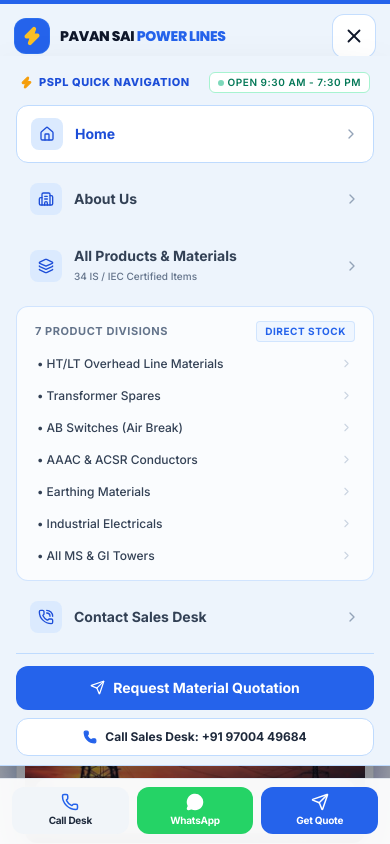
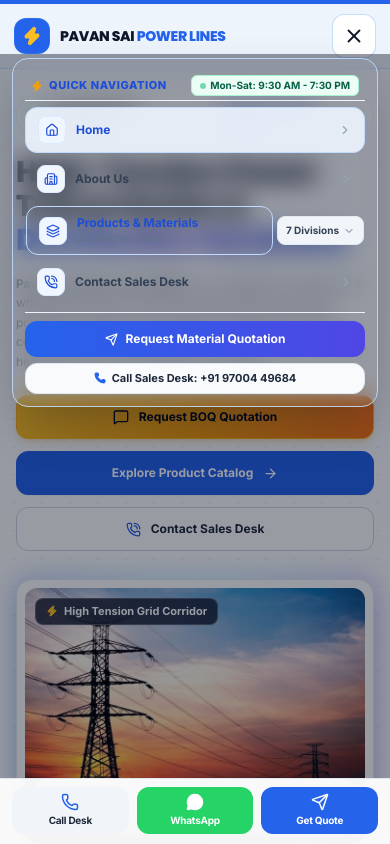
Before and after one commit to Siddharthapusala/powerlines, a React (Vite) app: page / in a window 390 px wide. Both pictures are taken after a click on the button "Toggle navigation menu". Shown: the top 844 px of the page. Built offline with nearby package versions, Linux system fonts and the light colour scheme.

Commit message:
feat: redesign mobile menu as compact floating executive card with collapsible categories

```diff
--- a/src/components/EnquiryModal.jsx
+++ b/src/components/EnquiryModal.jsx
@@ -145,7 +145,7 @@ export default function EnquiryModal({ isOpen, onClose, product = null }) {
             aria-label="Back / Close"
           >
             <ArrowLeft size={15} />
-            <span>&larr; Back</span>
+            <span>Back</span>
           </button>
 
           <div className="text-center flex-1 px-2 min-w-0">
--- a/src/components/Navbar.jsx
+++ b/src/components/Navbar.jsx
@@ -26,12 +26,14 @@ export default function Navbar() {
   const [scrolled, setScrolled] = useState(false);
   const [isQuoteModalOpen, setIsQuoteModalOpen] = useState(false);
   const [productsDropdown, setProductsDropdown] = useState(false);
+  const [isDivisionsOpen, setIsDivisionsOpen] = useState(false);
   const location = useLocation();
 
   // Close mobile menu on route change
   useEffect(() => {
     setIsOpen(false);
     setProductsDropdown(false);
+    setIsDivisionsOpen(false);
   }, [location]);
 
   // Lock body scroll when mobile menu is open
@@ -62,10 +64,10 @@ export default function Navbar() {
     }`;
 
   const mobileNavLinkClass = ({ isActive }) =>
-    `flex items-center justify-between text-sm font-semibold py-3 px-3.5 rounded-xl transition-all ${
+    `flex items-center justify-between text-xs sm:text-sm font-semibold py-2 px-3 rounded-xl transition-all ${
       isActive
-        ? 'bg-white text-blue-700 font-bold border border-blue-200 shadow-2xs'
-        : 'text-slate-700 hover:bg-white/80 hover:text-blue-700 active:bg-blue-50'
+        ? 'bg-blue-50/90 text-blue-700 font-bold border border-blue-200 shadow-2xs'
+        : 'text-slate-700 hover:bg-slate-50 hover:text-blue-700 active:bg-blue-50'
     }`;
 
   return (
@@ -220,116 +222,141 @@ export default function Navbar() {
 
           </div>
 
-          {/* Mobile Drawer Overlay */}
+          {/* Mobile Floating Executive Menu Card & Backdrop */}
           {isOpen && (
-            <div className="md:hidden fixed inset-x-0 top-[56px] sm:top-[64px] bottom-0 bg-slate-900/40 backdrop-blur-xs z-50 flex flex-col justify-between animate-fade-in">
-              <div className="bg-[#edf4fc] border-b border-blue-200 px-4 pt-3 pb-8 space-y-2 shadow-2xl max-h-[85vh] overflow-y-auto pb-safe">
+            <div className="md:hidden">
+              {/* Dark Soft Blur Backdrop - Tapping anywhere closes the menu */}
+              <div
+                className="fixed inset-0 top-[54px] sm:top-[62px] bg-slate-950/40 backdrop-blur-2xs z-40 transition-opacity animate-fade-in"
+                onClick={() => setIsOpen(false)}
+                aria-hidden="true"
+              />
 
-                {/* Mobile Drawer Header Badge */}
-                <div className="flex items-center justify-between px-1 py-1 text-[11px] font-bold text-slate-500 uppercase tracking-wider">
-                  <span className="flex items-center gap-1.5 text-blue-700 font-extrabold">
-                    <Zap size={13} className="text-amber-500 fill-amber-500" />
-                    PSPL Quick Navigation
+              {/* Floating Executive Card Anchored Below Header */}
+              <div className="fixed top-[58px] sm:top-[66px] right-3 left-3 sm:left-auto sm:w-[330px] max-w-sm ml-auto z-50 bg-white/98 backdrop-blur-md rounded-2xl border border-blue-200/90 shadow-[0_20px_50px_-10px_rgba(15,23,42,0.3)] p-3 animate-fade-in max-h-[calc(100vh-130px)] overflow-y-auto">
+
+                {/* Header Status Row */}
+                <div className="flex items-center justify-between px-1.5 py-1 mb-1.5 border-b border-slate-100">
+                  <span className="flex items-center gap-1.5 text-[11px] font-extrabold text-blue-700 uppercase tracking-wider">
+                    <Zap size={12} className="text-amber-500 fill-amber-500" />
+                    Quick Navigation
                   </span>
-                  <span className="inline-flex items-center gap-1 text-[10px] text-emerald-700 bg-white px-2 py-0.5 rounded-md border border-emerald-200 shadow-2xs font-semibold">
+                  <span className="inline-flex items-center gap-1 text-[10px] text-emerald-800 bg-emerald-50 px-2 py-0.5 rounded-md border border-emerald-200 font-bold whitespace-nowrap">
                     <span className="w-1.5 h-1.5 rounded-full bg-emerald-500 animate-pulse"></span>
-                    Open 9:30 AM - 7:30 PM
+                    Mon-Sat: 9:30 AM - 7:30 PM
                   </span>
                 </div>
 
+                {/* Main Links */}
+                <div className="space-y-1">
                   <NavLink to="/" className={mobileNavLinkClass}>
-                  <div className="flex items-center gap-3">
-                    <div className="w-8 h-8 rounded-lg bg-blue-100 text-blue-700 flex items-center justify-center shrink-0">
-                      <Home size={16} />
+                    <div className="flex items-center gap-2.5">
+                      <div className="w-7 h-7 rounded-lg bg-blue-50 text-blue-700 flex items-center justify-center shrink-0 border border-blue-100">
+                        <Home size={14} />
                       </div>
-                    <span className="font-bold">Home</span>
+                      <span className="font-bold text-xs">Home</span>
                     </div>
-                  <ChevronRight size={16} className="text-slate-400" />
+                    <ChevronRight size={14} className="text-slate-400" />
                   </NavLink>
 
                   <NavLink to="/about" className={mobileNavLinkClass}>
-                  <div className="flex items-center gap-3">
-                    <div className="w-8 h-8 rounded-lg bg-blue-100 text-blue-700 flex items-center justify-center shrink-0">
-                      <Building2 size={16} />
+                    <div className="flex items-center gap-2.5">
+                      <div className="w-7 h-7 rounded-lg bg-blue-50 text-blue-700 flex items-center justify-center shrink-0 border border-blue-100">
+                        <Building2 size={14} />
                       </div>
-                    <span className="font-bold">About Us</span>
+                      <span className="font-bold text-xs">About Us</span>
                     </div>
-                  <ChevronRight size={16} className="text-slate-400" />
+                    <ChevronRight size={14} className="text-slate-400" />
                   </NavLink>
 
-                <NavLink to="/products" className={mobileNavLinkClass}>
-                  <div className="flex items-center gap-3">
-                    <div className="w-8 h-8 rounded-lg bg-blue-100 text-blue-700 flex items-center justify-center shrink-0">
-                      <Layers size={16} />
+                  {/* Products & Materials with Accordion Toggle */}
+                  <div className="rounded-xl border border-transparent hover:border-slate-100 transition">
+                    <div className="flex items-center justify-between gap-1">
+                      <NavLink to="/products" className={`flex-1 ${mobileNavLinkClass}`}>
+                        <div className="flex items-center gap-2.5">
+                          <div className="w-7 h-7 rounded-lg bg-blue-50 text-blue-700 flex items-center justify-center shrink-0 border border-blue-100">
+                            <Layers size={14} />
                           </div>
-                    <div className="text-left">
-                      <span className="font-bold block leading-tight">All Products & Materials</span>
-                      <span className="text-[10px] text-slate-500 font-medium">34 IS / IEC Certified Items</span>
+                          <div>
+                            <span className="font-bold text-xs block leading-tight">Products & Materials</span>
+                            <span className="text-[10px] text-slate-500 font-medium">34 Certified Items</span>
                           </div>
                         </div>
-                  <ChevronRight size={16} className="text-slate-400" />
                       </NavLink>
 
-                {/* Mobile Product Divisions Dedicated Section */}
-                <div className="bg-white/70 rounded-xl p-2.5 border border-blue-200/70 my-1.5 shadow-2xs">
-                  <div className="flex items-center justify-between px-2 py-1 text-[11px] font-bold text-slate-500 uppercase tracking-wider">
-                    <span>7 Product Divisions</span>
-                    <span className="text-[10px] text-blue-600 font-bold bg-blue-50 px-2 py-0.5 rounded border border-blue-200/60">
-                      Direct Stock
-                    </span>
+                      {/* Accordion Expand/Collapse Button */}
+                      <button
+                        type="button"
+                        onClick={(e) => {
+                          e.stopPropagation();
+                          setIsDivisionsOpen(!isDivisionsOpen);
+                        }}
+                        className="px-2 py-1.5 rounded-lg bg-slate-100 hover:bg-blue-50 active:bg-blue-100 text-slate-700 hover:text-blue-700 border border-slate-200 transition text-[10px] font-bold flex items-center gap-1 shrink-0"
+                        title={isDivisionsOpen ? "Hide product divisions" : "Show 7 product divisions"}
+                      >
+                        <span>7 Divisions</span>
+                        <ChevronDown
+                          size={12}
+                          className={`transition-transform duration-200 ${isDivisionsOpen ? 'rotate-180 text-blue-600' : 'text-slate-500'}`}
+                        />
+                      </button>
                     </div>
-                  <div className="grid grid-cols-1 gap-1 mt-1">
+
+                    {/* Collapsible Divisions Sub-List */}
+                    {isDivisionsOpen && (
+                      <div className="bg-slate-50/90 rounded-xl p-2 border border-slate-200 mt-1 mb-1 space-y-0.5 animate-fade-in">
+                        <div className="text-[10px] font-bold uppercase tracking-wider text-slate-400 px-2 py-0.5 flex items-center justify-between">
+                          <span>Product Divisions</span>
+                          <span className="text-[9px] text-blue-600 font-bold bg-blue-50 px-1.5 py-0.2 rounded border border-blue-200">Direct Stock</span>
+                        </div>
                         {COMPANY_INFO.categories.map((cat) => (
                           <Link
                             key={cat.id}
                             to={`/products?category=${cat.id}`}
-                        className="flex items-center justify-between text-xs text-slate-700 hover:text-blue-700 py-1.5 px-2.5 font-medium rounded-lg hover:bg-white active:bg-blue-50 transition"
+                            className="flex items-center justify-between text-xs text-slate-700 hover:text-blue-700 py-1.5 px-2 font-medium rounded-md hover:bg-white transition"
                           >
                             <span className="truncate">&bull; {cat.name}</span>
-                        <ChevronRight size={13} className="text-slate-300" />
+                            <ChevronRight size={12} className="text-slate-300" />
                           </Link>
                         ))}
                       </div>
+                    )}
                   </div>
 
                   <NavLink to="/contact" className={mobileNavLinkClass}>
-                  <div className="flex items-center gap-3">
-                    <div className="w-8 h-8 rounded-lg bg-blue-100 text-blue-700 flex items-center justify-center shrink-0">
-                      <PhoneCall size={16} />
+                    <div className="flex items-center gap-2.5">
+                      <div className="w-7 h-7 rounded-lg bg-blue-50 text-blue-700 flex items-center justify-center shrink-0 border border-blue-100">
+                        <PhoneCall size={14} />
                       </div>
-                    <span className="font-bold">Contact Sales Desk</span>
+                      <span className="font-bold text-xs">Contact Sales Desk</span>
                     </div>
-                  <ChevronRight size={16} className="text-slate-400" />
+                    <ChevronRight size={14} className="text-slate-400" />
                   </NavLink>
+                </div>
 
-                {/* Mobile Quick Action Buttons */}
-                <div className="pt-3 border-t border-blue-200 flex flex-col gap-2">
+                {/* Action CTA Buttons */}
+                <div className="pt-2 mt-2 border-t border-slate-100 flex flex-col gap-1.5">
                   <button
                     onClick={() => {
                       setIsOpen(false);
                       setIsQuoteModalOpen(true);
                     }}
-                    className="w-full flex items-center justify-center gap-2 bg-blue-600 hover:bg-blue-700 active:scale-[0.98] text-white py-3 rounded-xl font-bold text-sm shadow-xs transition"
+                    className="w-full flex items-center justify-center gap-2 bg-gradient-to-r from-blue-600 to-indigo-600 hover:from-blue-700 hover:to-indigo-700 active:scale-[0.98] text-white py-2.5 rounded-xl font-bold text-xs shadow-xs transition"
                   >
-                    <Send size={15} />
+                    <Send size={13} />
                     <span>Request Material Quotation</span>
                   </button>
 
                   <a
                     href={`tel:${COMPANY_INFO.contact.primaryPhoneRaw}`}
-                    className="w-full flex items-center justify-center gap-2 bg-white hover:bg-slate-50 text-slate-800 py-2.5 rounded-xl text-xs font-bold border border-blue-200 shadow-2xs transition"
+                    className="w-full flex items-center justify-center gap-1.5 bg-slate-50 hover:bg-slate-100 text-slate-800 py-1.5 rounded-xl text-[11px] font-bold border border-slate-200 transition"
                   >
-                    <Phone size={14} className="text-blue-600 fill-blue-600" />
+                    <Phone size={12} className="text-blue-600 fill-blue-600" />
                     <span>Call Sales Desk: {COMPANY_INFO.contact.primaryPhone}</span>
                   </a>
                 </div>
+
               </div>
-
-              {/* Click outside to close */}
-              <div
-                className="flex-1"
-                onClick={() => setIsOpen(false)}
-              ></div>
             </div>
           )}
         </nav>
```
Lines whose indentation alone changed are shown as unchanged.
